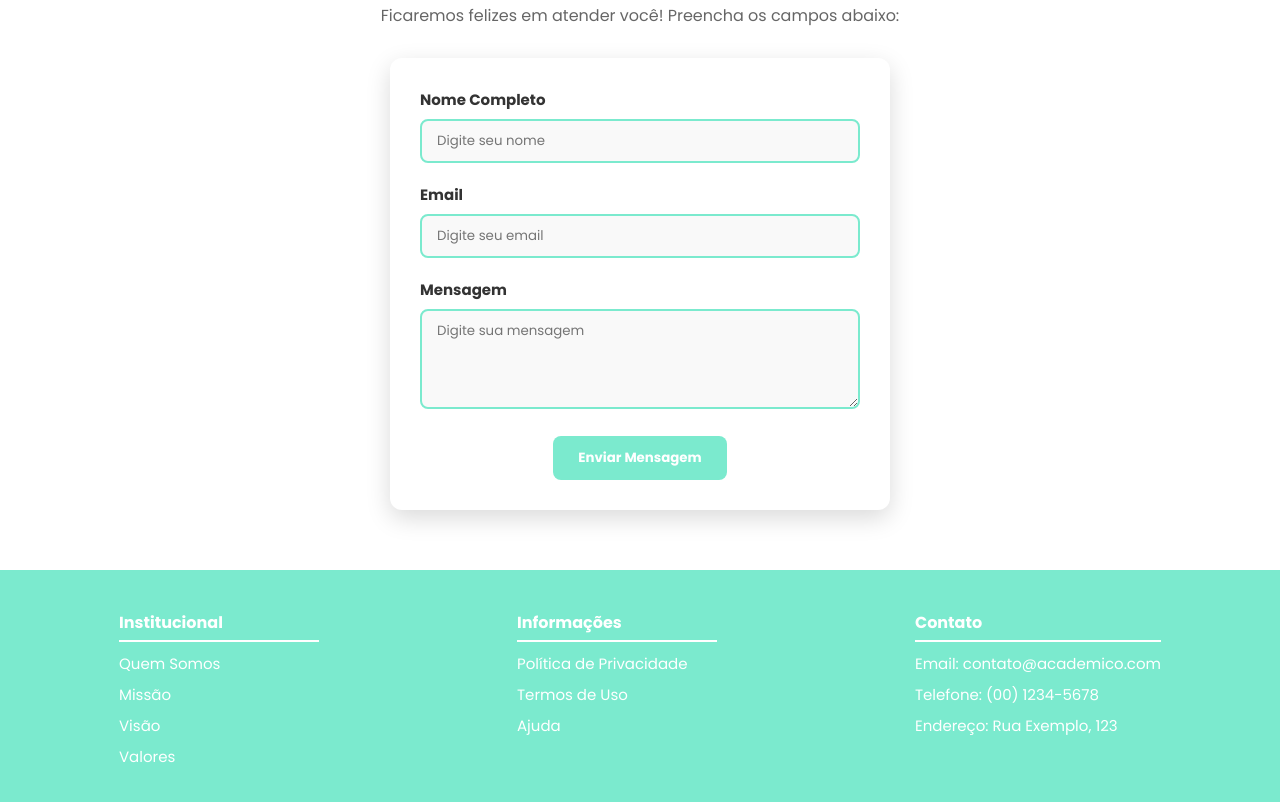
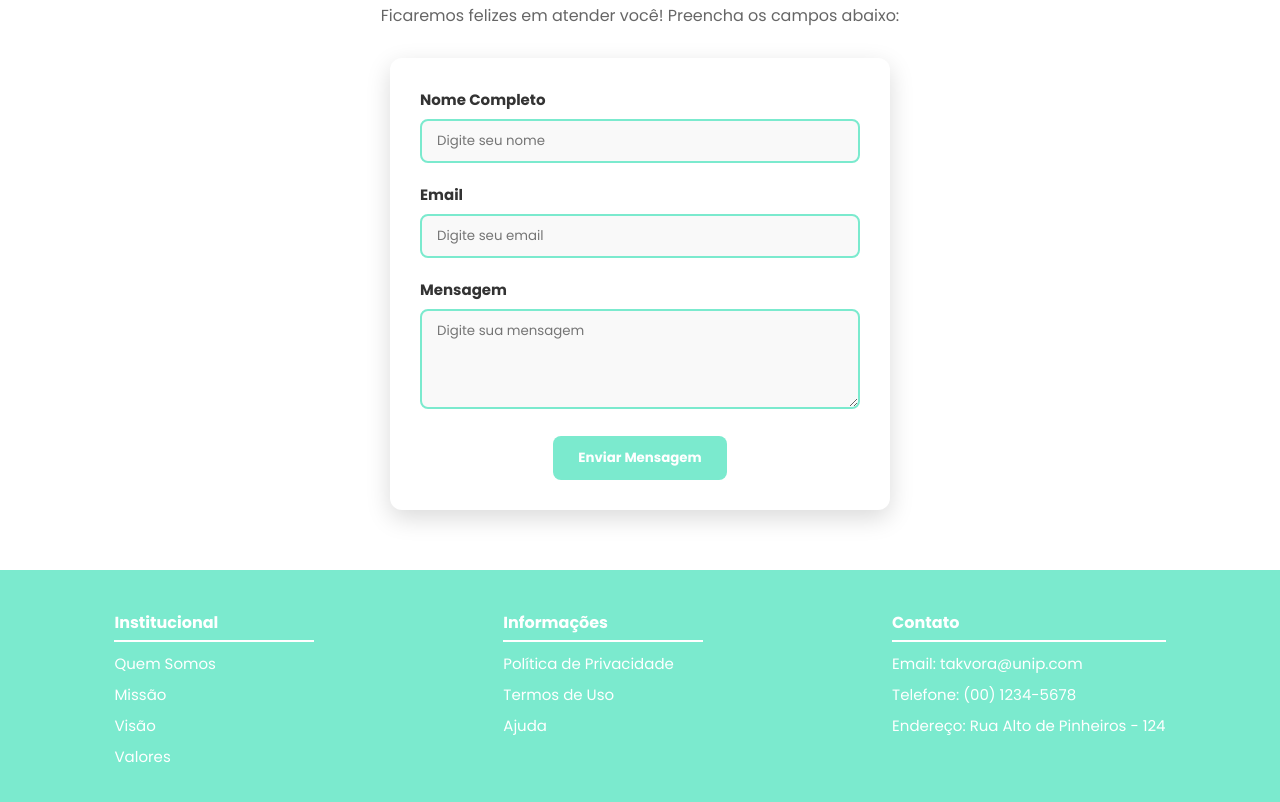
Before and after one commit to Mazzuc/site-nuip, a plain HTML site: page index.html in a window 1280 px wide. Shown: the part 1430-2232 px from the top of the page. Drawn offline with Linux system fonts and the light colour scheme.

Commit message:
Update index.html

```diff
--- a/index.html
+++ b/index.html
@@ -533,9 +533,9 @@
         <div class="footer-coluna">
             <h4>Contato</h4>
             <ul>
-                <li>Email: contato@academico.com</li>
+                <li>Email: takvora@unip.com</li>
                 <li>Telefone: (00) 1234-5678</li>
-                <li>Endereço: Rua Exemplo, 123</li>
+                <li>Endereço: Rua Alto de Pinheiros - 124</li>
             </ul>
         </div>
     </footer>
```
